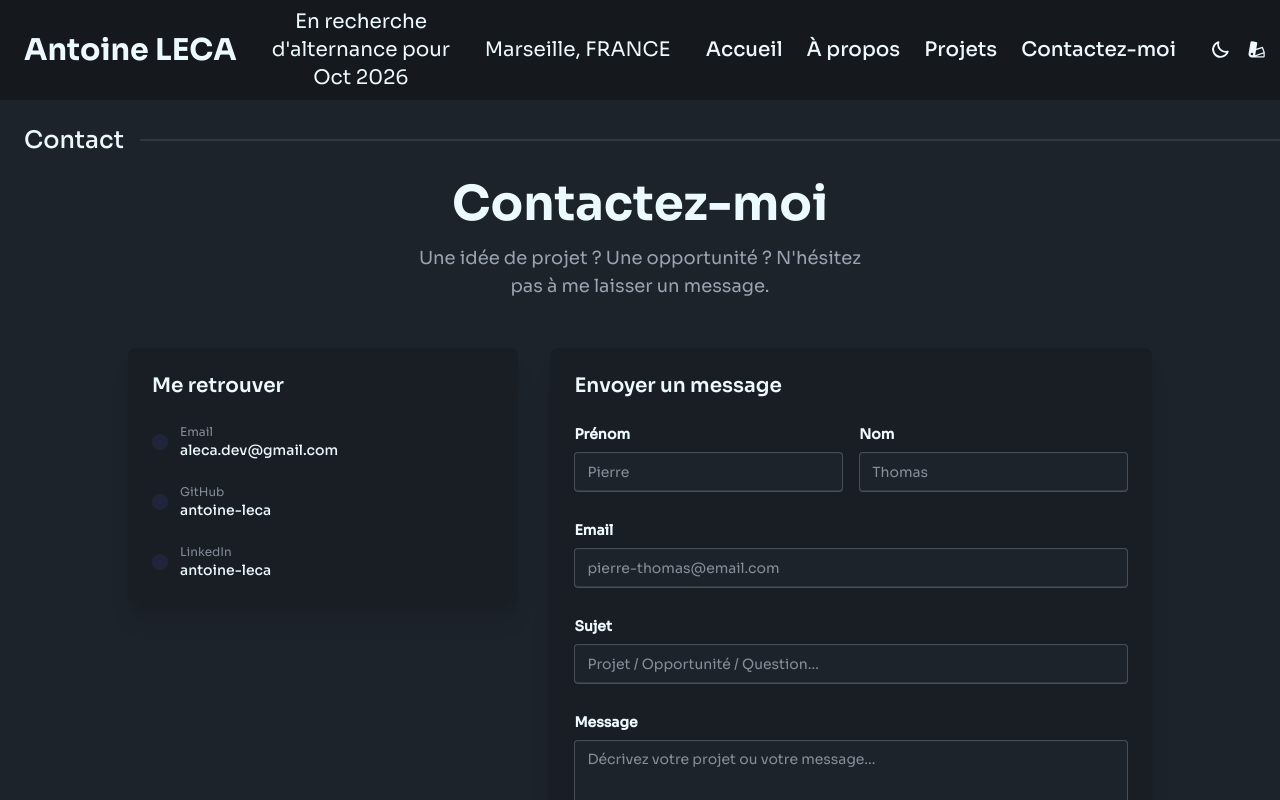
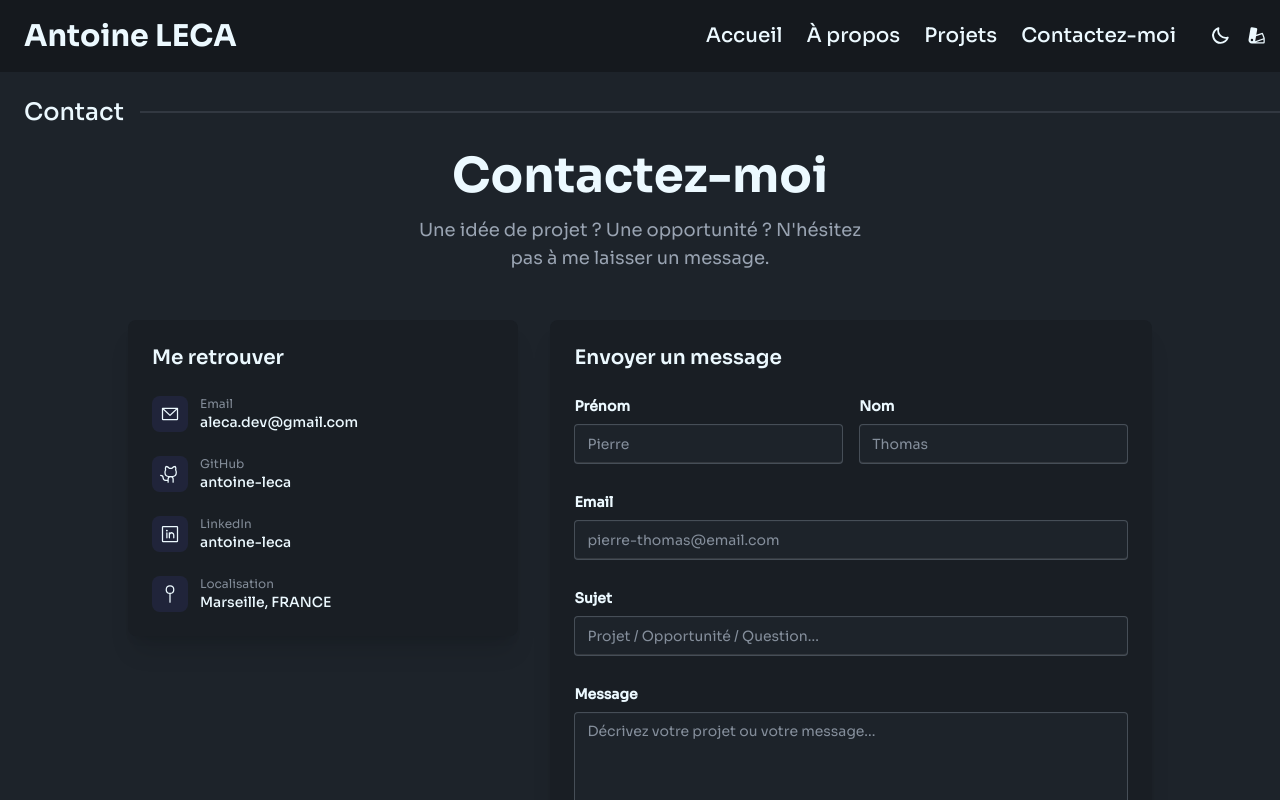
Before and after one commit to antoine-leca/PortfolioV2, a React (Vite) app: page /contact in a window 1280 px wide. Shown: the top 800 px of the page. Built offline with nearby package versions, Linux system fonts and the light colour scheme.

Commit message:
fix des icones et leurs couleurs dans la page contact + retrait du champs marseilel dans le header pour le mettre dans ma rubrique contact

```diff
--- a/src/components/Header.jsx
+++ b/src/components/Header.jsx
@@ -18,8 +18,6 @@ const Header = () => {
                 {/* Navbar */}
                 <div className="navbar bg-base-300 w-full">
                     <a href="/" className="mx-2 flex-1 px-2 text-3xl title-font-b whitespace-nowrap hover:text-accent-content" aria-label="Antoine LECA — Accueil">Antoine LECA</a>
-                    <p className='flex-3 text-xl text-center hidden xl:block'>En recherche d'alternance pour Oct 2026</p>
-                    <p className='flex-3 text-xl text-center hidden xl:block'>Marseille, FRANCE</p>
                     {/* Desktop : liens + contrôleur de thème */}
                     <nav className="hidden flex-none lg:flex items-center gap-2" aria-label="Navigation principale">
                         <ul className="menu menu-horizontal">
--- a/src/components/PhosIcon.jsx
+++ b/src/components/PhosIcon.jsx
@@ -11,6 +11,7 @@ import {
   SunIcon,
   MoonIcon,
   CheckFatIcon,
+  MapPinSimpleIcon
 } from '@phosphor-icons/react';
 
 const phos = {
@@ -26,6 +27,7 @@ const phos = {
   Sun: SunIcon,
   Moon: MoonIcon,
   Check: CheckFatIcon,
+  Pin: MapPinSimpleIcon,
 };
 
 // Icons component ready to use in pages
--- a/src/components/contact/ContactInfos.jsx
+++ b/src/components/contact/ContactInfos.jsx
@@ -3,21 +3,27 @@ import PhosIcon from '../PhosIcon';
 const links = [
     {
         href: 'mailto:aleca.dev@gmail.com',
-        icon: 'EnvelopeSimple',
+        icon: 'Envelope',
         label: 'Email',
         value: 'aleca.dev@gmail.com',
     },
     {
         href: 'https://github.com/antoine-leca',
-        icon: 'GithubLogo',
+        icon: 'Github',
         label: 'GitHub',
         value: 'antoine-leca',
     },
     {
         href: 'https://linkedin.com/in/antoine-leca',
-        icon: 'LinkedinLogo',
+        icon: 'Linkedin',
         label: 'LinkedIn',
         value: 'antoine-leca',
+    },
+    {
+        href: '',
+        icon: 'Pin',
+        label: 'Localisation',
+        value: 'Marseille, FRANCE',
     },
 ];
 
@@ -27,8 +33,9 @@ const ContactInfos = () => (
             <div className="card-body gap-6">
                 <h2 className="card-title title-font-sm text-xl">Me retrouver</h2>
                 {links.map(({ href, icon, label, value }) => (
-                    <a key={label} href={href} target={href.startsWith('http') ? '_blank' : undefined} rel="noopener noreferrer" className="flex items-center gap-3 group">
-                        <div className="p-2 rounded-lg bg-primary/10 text-primary group-hover:bg-primary group-hover:text-primary-content transition-colors">
+                    href
+                        ? <a key={label} href={href} target={href.startsWith('http') ? '_blank' : undefined} rel="noopener noreferrer" className="flex items-center gap-3 group">
+                            <div className="p-2 rounded-lg bg-primary/10 group-hover:bg-accent-content group-hover:text-primary-content transition-colors">
                                 <PhosIcon name={icon} size={20} />
                             </div>
                             <div>
@@ -36,6 +43,15 @@ const ContactInfos = () => (
                                 <p className="main-font-m text-sm">{value}</p>
                             </div>
                         </a>
+                        : <div key={label} className="flex items-center gap-3">
+                            <div className="p-2 rounded-lg bg-primary/10">
+                                <PhosIcon name={icon} size={20} />
+                            </div>
+                            <div>
+                                <p className="text-xs text-base-content/50 main-font-r">{label}</p>
+                                <p className="main-font-m text-sm">{value}</p>
+                            </div>
+                        </div>
                 ))}
             </div>
         </div>
```
Lines whose indentation alone changed are shown as unchanged.
